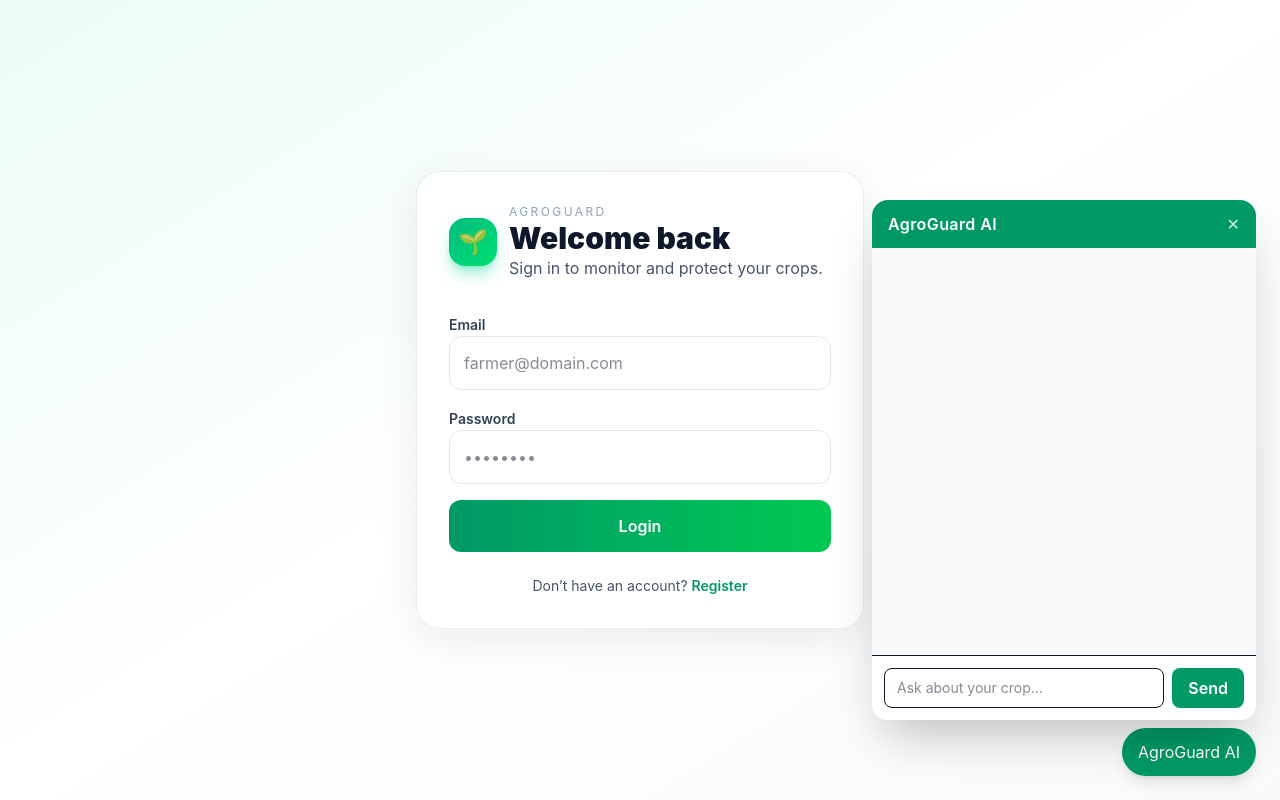
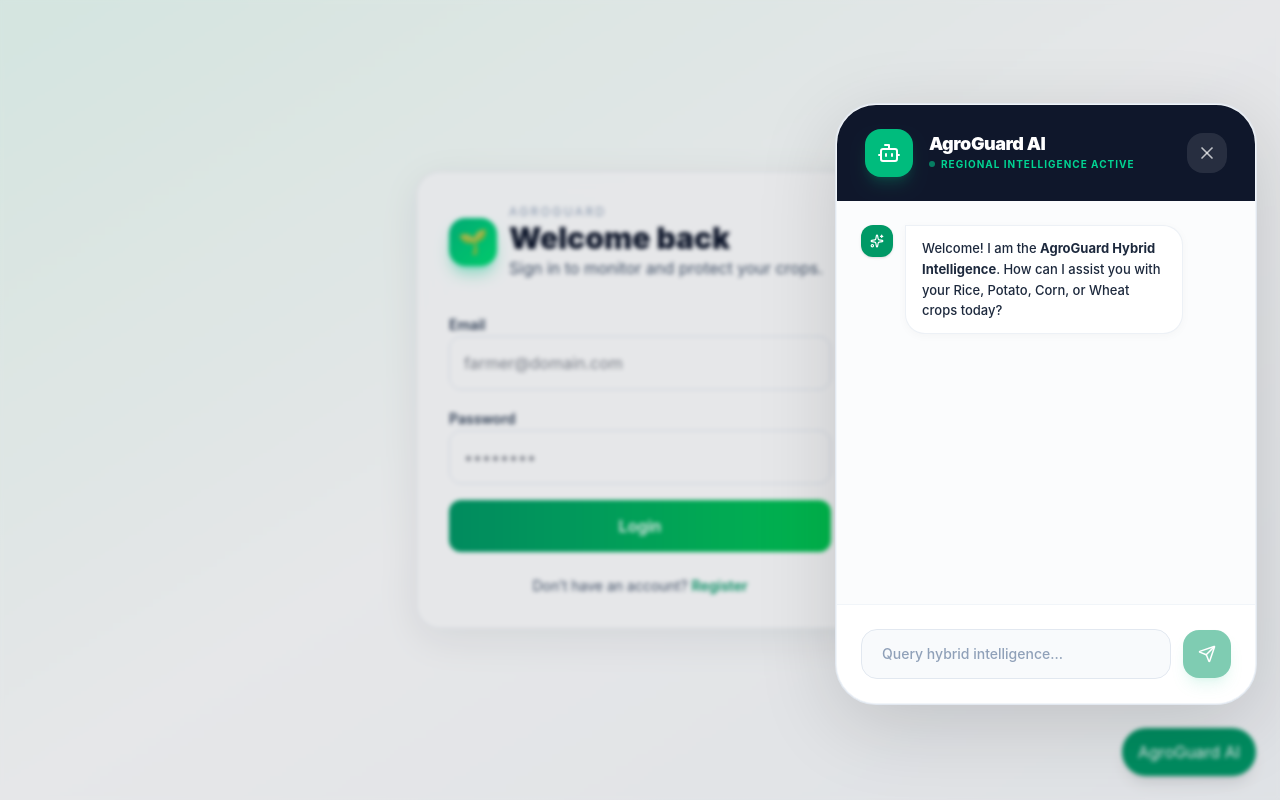
Before and after one commit to ayushgade06/agroguard, a React (Vite) app in the folder frontend/: page /login in a window 1280 px wide. Both pictures are taken after a click on the button "AgroGuard AI". Built offline with nearby package versions, Linux system fonts and the light colour scheme.

Commit message:
Chatbot improvements

```diff
--- a/frontend/src/components/chatbot/ChatWindow.tsx
+++ b/frontend/src/components/chatbot/ChatWindow.tsx
@@ -1,125 +1,167 @@
 import { useEffect, useRef, useState } from "react";
+import { motion, AnimatePresence } from "framer-motion";
+import { X, Send, Bot, User, Sparkles, Loader2 } from "lucide-react";
+import ReactMarkdown from "react-markdown";
 import { sendChatMessage } from "../../services/chatbotService";
 
+type Message = {
+    id: string;
+    role: "user" | "assistant";
+    content: string;
+    isTyping?: boolean;
+};
+
+// Utility to remove emojis for a cleaner look
+const stripEmojis = (str: string) => {
+    return str.replace(/([\u2700-\u27BF]|[\uE000-\uF8FF]|\uD83C[\uDC00-\uDFFF]|\uD83D[\uDC00-\uDFFF]|[\u2011-\u26FF]|\uD83E[\uDD00-\uDDFF])/g, '');
+};
+
 export default function ChatWindow({ onClose }: { onClose: () => void }) {
-  const [messages, setMessages] = useState<string[]>([]);
+  const [messages, setMessages] = useState<Message[]>([
+    {
+        id: "welcome",
+        role: "assistant",
+        content: "Welcome! I am the **AgroGuard Hybrid Intelligence**. How can I assist you with your Rice, Potato, Corn, or Wheat crops today?"
+    }
+  ]);
   const [input, setInput] = useState("");
+  const [isTyping, setIsTyping] = useState(false);
   const messagesEndRef = useRef<HTMLDivElement | null>(null);
 
   async function send() {
-    if (!input.trim()) return;
+    if (!input.trim() || isTyping) return;
 
     const userMsg = input;
     setInput("");
 
-    // 1️⃣ Add user message
-    setMessages((m) => [...m, `You: ${userMsg}`]);
-
-    // 2️⃣ Add thinking placeholder
-    setMessages((m) => [...m, "AgroGuard: thinking"]);
-
-    const startTime = Date.now();
+    // Add user message (stripping emoji)
+    const sanitizedUser = stripEmojis(userMsg);
+    const userMessageObj: Message = { id: Date.now().toString(), role: "user", content: sanitizedUser };
+    setMessages((m) => [...m, userMessageObj]);
+    setIsTyping(true);
 
     try {
-      const res = await sendChatMessage(userMsg);
+      const res = await sendChatMessage(sanitizedUser);
+      // Strip emoji from AI response
+      const sanitizedReply = stripEmojis(res.reply);
 
-      // 3️⃣ Ensure minimum 2s delay
-      const elapsed = Date.now() - startTime;
-      const delay = Math.max(2000 - elapsed, 0);
-
-      setTimeout(() => {
-        setMessages((m) => {
-          const updated = [...m];
-          // replace last "thinking"
-          const index = updated.lastIndexOf("AgroGuard: thinking");
-          if (index !== -1) {
-            updated[index] = `AgroGuard: ${res.reply}`;
-          }
-          return updated;
-        });
-      }, delay);
-
+      setMessages((m) => [
+          ...m,
+          { id: (Date.now() + 1).toString(), role: "assistant", content: sanitizedReply }
+      ]);
     } catch {
-      setMessages((m) => {
-        const updated = [...m];
-        const index = updated.lastIndexOf("AgroGuard: thinking");
-        if (index !== -1) {
-          updated[index] =
-            "AgroGuard: Unable to respond right now. Please try again.";
-        }
-        return updated;
-      });
+      setMessages((m) => [
+          ...m,
+          { id: (Date.now() + 1).toString(), role: "assistant", content: "I'm experiencing a technical issue. Please try again or check your regional alerts." }
+      ]);
+    } finally {
+      setIsTyping(false);
     }
   }
 
-  // Auto-scroll
   useEffect(() => {
     messagesEndRef.current?.scrollIntoView({ behavior: "smooth" });
-  }, [messages]);
+  }, [messages, isTyping]);
 
   return (
     <>
-      {/* Backdrop */}
-      <div className="fixed inset-0 z-40" onClick={onClose} />
+      <div className="fixed inset-0 z-[200] bg-slate-900/10 backdrop-blur-[2px]" onClick={onClose} />
 
-      {/* Chat Window */}
-      <div className="fixed bottom-20 right-6 z-50 w-96 h-[520px] bg-white rounded-2xl shadow-2xl flex flex-col overflow-hidden">
-
+      <motion.div
+        initial={{ opacity: 0, y: 100, scale: 0.9 }}
+        animate={{ opacity: 1, y: 0, scale: 1 }}
+        exit={{ opacity: 0, y: 100, scale: 0.9 }}
+        className="fixed bottom-24 right-6 z-[201] w-full max-w-[420px] h-[600px] bg-white rounded-[2.5rem] shadow-[0_20px_80px_rgba(0,0,0,0.15)] border border-slate-100 flex flex-col overflow-hidden ring-1 ring-slate-200"
+      >
         {/* Header */}
-        <div className="px-4 py-3 bg-emerald-600 text-white flex justify-between">
-          <div className="font-semibold tracking-wide">AgroGuard AI</div>
-          <button onClick={onClose} className="text-white/80 hover:text-white">
-            ✕
+        <div className="px-7 py-6 bg-slate-900 text-white flex justify-between items-center shrink-0">
+          <div className="flex items-center gap-4">
+            <div className="w-12 h-12 bg-emerald-500 rounded-2xl flex items-center justify-center shadow-lg shadow-emerald-500/20">
+              <Bot size={24} className="text-white" />
+            </div>
+            <div>
+              <div className="font-black text-lg tracking-tight leading-none mb-1">AgroGuard AI</div>
+              <div className="flex items-center gap-1.5 text-[10px] text-emerald-400 font-bold uppercase tracking-widest">
+                <span className="w-1.5 h-1.5 bg-emerald-400 rounded-full animate-pulse" />
+                Regional Intelligence Active
+              </div>
+            </div>
+          </div>
+          <button onClick={onClose} className="w-10 h-10 bg-white/10 hover:bg-white/20 rounded-2xl flex items-center justify-center transition-all text-white/70 hover:text-white">
+            <X size={20} />
           </button>
         </div>
 
         {/* Messages */}
-        <div className="flex-1 p-4 overflow-y-auto bg-slate-50 space-y-3">
-          {messages.map((m, i) => {
-            const isUser = m.startsWith("You:");
-            const isThinking = m === "AgroGuard: thinking";
+        <div className="flex-1 px-6 py-6 overflow-y-auto bg-slate-50/50 space-y-6 custom-scrollbar">
+          <AnimatePresence initial={false}>
+            {messages.map((m) => (
+              <motion.div
+                key={m.id}
+                initial={{ opacity: 0, y: 10, scale: 0.95 }}
+                animate={{ opacity: 1, y: 0, scale: 1 }}
+                className={`flex gap-3 ${m.role === "user" ? "flex-row-reverse" : "flex-row"}`}
+              >
+                <div className={`w-8 h-8 rounded-xl flex items-center justify-center shrink-0 shadow-sm
+                    ${m.role === "user" ? "bg-slate-900 text-white" : "bg-emerald-600 text-white"}
+                `}>
+                   {m.role === "user" ? <User size={14} /> : <Sparkles size={14} />}
+                </div>
 
-            return (
-              <div
-                key={i}
-                className={`max-w-[80%] px-3 py-2 rounded-xl text-sm leading-relaxed shadow-sm
-                  ${
-                    isUser
-                      ? "ml-auto bg-emerald-600 text-white rounded-br-none"
-                      : "mr-auto bg-white border text-slate-800 rounded-bl-none"
-                  }
-                `}
+                <div className={`max-w-[75%] px-4 py-3 rounded-[1.25rem] text-[13px] font-medium leading-[1.6] shadow-[0_2px_10px_rgba(0,0,0,0.03)]
+                  ${m.role === "user"
+                    ? "bg-slate-900 text-white rounded-tr-none"
+                    : "bg-white border border-slate-200/60 text-slate-800 rounded-tl-none"}
+                `}>
+                  <div className="prose prose-sm prose-slate prose-p:leading-relaxed prose-bold:font-black">
+                    <ReactMarkdown>{m.content}</ReactMarkdown>
+                  </div>
+                </div>
+              </motion.div>
+            ))}
+
+            {isTyping && (
+              <motion.div
+                initial={{ opacity: 0, y: 5 }} animate={{ opacity: 1, y: 0 }}
+                className="flex items-center gap-3"
               >
-                {isThinking ? (
-                  <span className="italic text-slate-500 animate-pulse">
-                    AgroGuard AI is thinking…
-                  </span>
-                ) : (
-                  m.replace(/^You:\s|^AgroGuard:\s/, "")
+                <div className="w-8 h-8 rounded-xl bg-emerald-600 flex items-center justify-center text-white shadow-sm">
+                   <Loader2 size={14} className="animate-spin" />
+                </div>
+                <div className="bg-white border border-slate-200/60 px-4 py-3 rounded-[1.25rem] rounded-tl-none shadow-sm">
+                  <div className="flex gap-1.5">
+                    <div className="w-1.5 h-1.5 bg-slate-300 rounded-full animate-bounce" style={{ animationDelay: '0ms' }} />
+                    <div className="w-1.5 h-1.5 bg-slate-300 rounded-full animate-bounce" style={{ animationDelay: '150ms' }} />
+                    <div className="w-1.5 h-1.5 bg-slate-300 rounded-full animate-bounce" style={{ animationDelay: '300ms' }} />
+                  </div>
+                </div>
+              </motion.div>
             )}
-              </div>
-            );
-          })}
+          </AnimatePresence>
           <div ref={messagesEndRef} />
         </div>
 
-        {/* Input */}
-        <div className="p-3 border-t bg-white flex gap-2">
+        {/* Input Area */}
+        <div className="p-6 bg-white border-t border-slate-100 flex items-center gap-3">
+          <div className="relative flex-1 group">
             <input
-            className="flex-1 border rounded-lg px-3 py-2 text-sm focus:ring-2 focus:ring-emerald-500 outline-none"
-            placeholder="Ask about your crop…"
+              className="w-full bg-slate-50 border border-slate-200 rounded-2xl px-5 py-3.5 text-sm font-medium focus:bg-white focus:ring-2 focus:ring-emerald-500/20 focus:border-emerald-500 outline-none transition-all placeholder:text-slate-400"
+              placeholder="Query hybrid intelligence..."
               value={input}
               onChange={(e) => setInput(e.target.value)}
               onKeyDown={(e) => e.key === "Enter" && send()}
+              disabled={isTyping}
             />
+          </div>
           <button
             onClick={send}
-            className="bg-emerald-600 text-white px-4 py-2 rounded-lg hover:bg-emerald-700 font-semibold"
+            disabled={!input.trim() || isTyping}
+            className="w-12 h-12 bg-emerald-600 text-white rounded-2xl flex items-center justify-center hover:bg-emerald-700 active:scale-95 disabled:opacity-50 disabled:active:scale-100 transition-all shadow-lg shadow-emerald-500/20"
           >
-            Send
+            <Send size={18} />
           </button>
         </div>
-      </div>
+      </motion.div>
     </>
   );
 }
--- a/frontend/src/components/notificaitons/NotificationDetailModal.tsx
+++ b/frontend/src/components/notificaitons/NotificationDetailModal.tsx
@@ -58,11 +58,8 @@ export default function NotificationDetailModal({
           {/* Header Banner */}
           <div className={`px-7 py-6 bg-gradient-to-r ${headerColor} text-white flex justify-between items-start`}>
             <div className="pr-8">
-              <span className="inline-flex items-center justify-center gap-1.5 px-3 py-1 rounded-full bg-white/20 text-[10px] uppercase font-bold tracking-widest mb-3 backdrop-blur-sm shadow-sm">
+              <h2 className="text-2xl font-black leading-tight tracking-tight shadow-sm drop-shadow-sm">
                 {alertBadge}
-              </span>
-              <h2 className="text-2xl font-black leading-tight tracking-tight shadow-sm drop-shadow-sm">
-                {notification.title}
               </h2>
             </div>
             <button
```
Also changed, not shown: 1 other file (tests, documents, lock files or other folders). Lines whose indentation alone changed are shown as unchanged.
